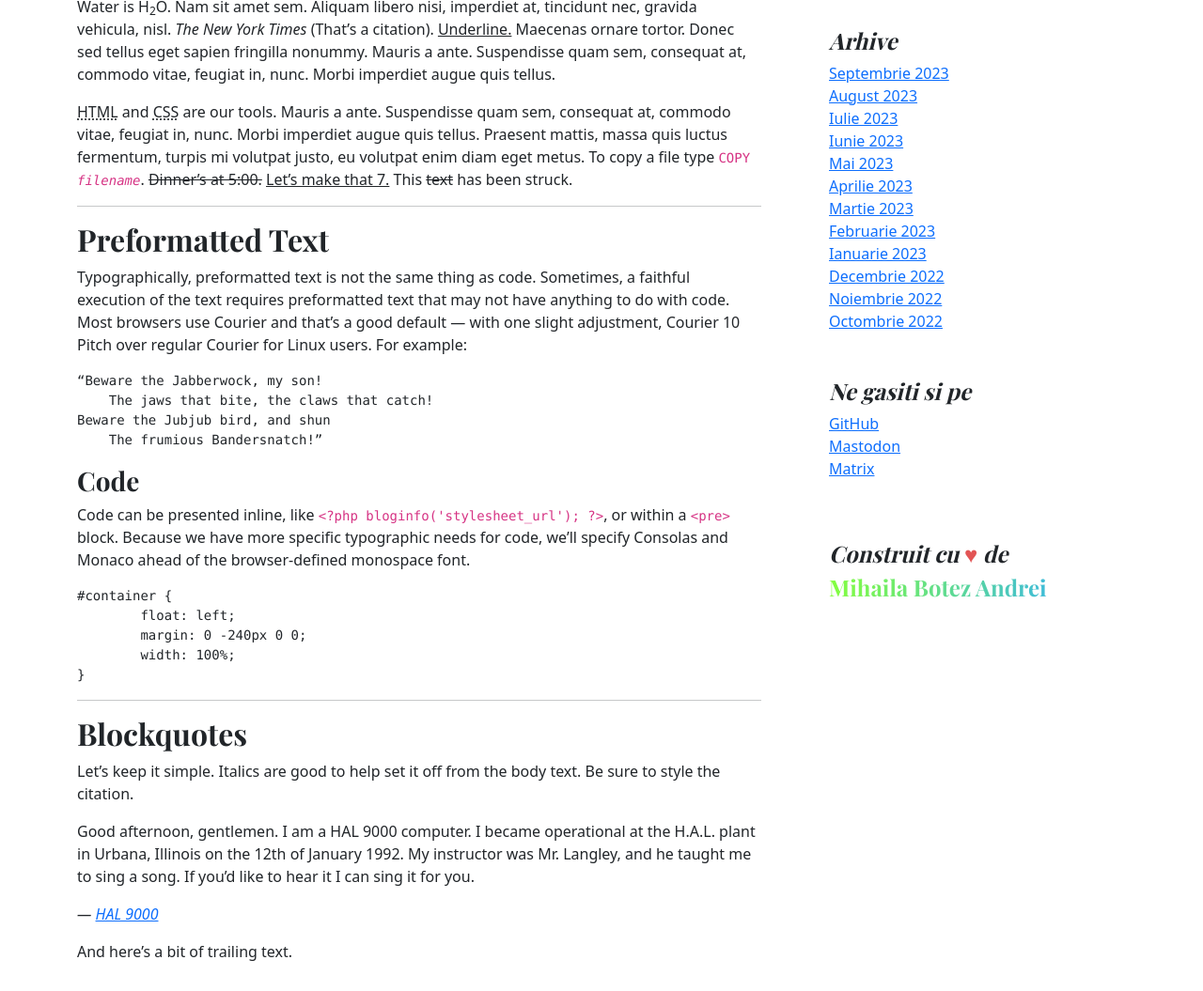
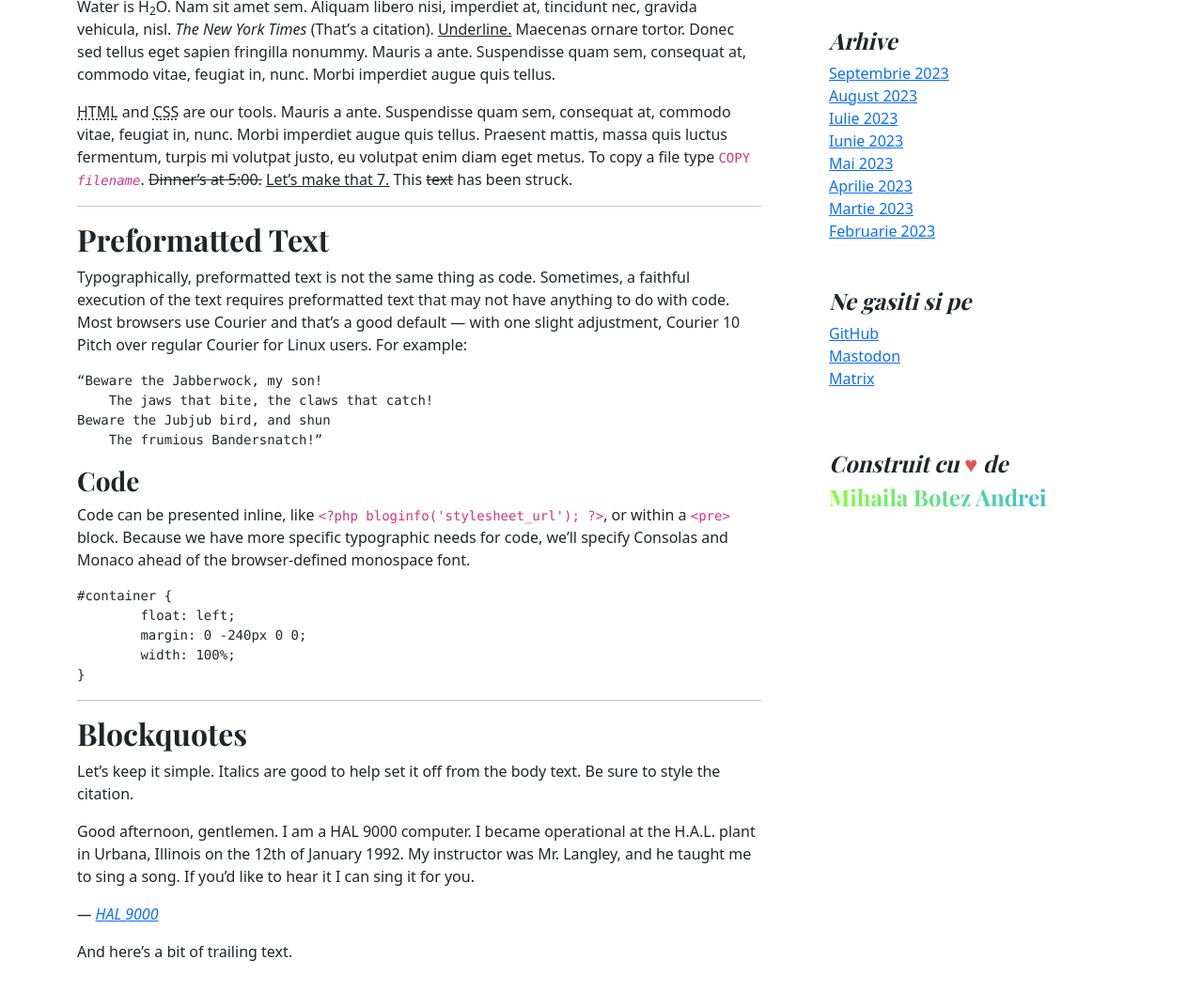
Before and after one commit to idzer0lis/bootstrap-site-demo, a plain HTML site: page index.html in a window 1280 px wide. Shown: the part 1679-2734 px from the top of the page at 94% size. Drawn offline with nearby package versions, Linux system fonts and the light colour scheme.

Commit message:
removed some links from archive for better spacing

```diff
--- a/index.html
+++ b/index.html
@@ -403,10 +403,6 @@ Beware the Jubjub bird, and shun
                         <li><a href="#">Aprilie 2023</a></li>
                         <li><a href="#">Martie 2023</a></li>
                         <li><a href="#">Februarie 2023</a></li>
-                        <li><a href="#">Ianuarie 2023</a></li>
-                        <li><a href="#">Decembrie 2022</a></li>
-                        <li><a href="#">Noiembrie 2022</a></li>
-                        <li><a href="#">Octombrie 2022</a></li>
                     </ol>
                 </div>
 
```
